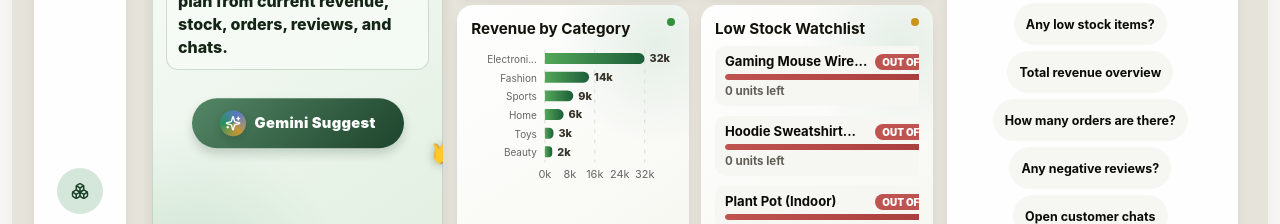
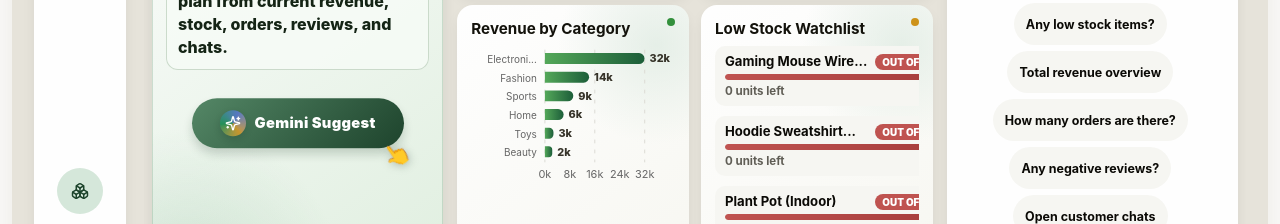
Before and after one commit to newton1306/FounderOS---AI-Business-Command-Center, a React (Vite) app: page / in a window 1280 px wide. Shown: the part 472-696 px from the top of the page. Built offline with nearby package versions, Linux system fonts and the light colour scheme.

Commit message:
fix: hand cursor position anchored to button, not full-width container
Made gemini-cta-center fit-content with margin auto so hand stays at bottom-right of button. Rotated -35deg so pointing finger aims at the button.

```diff
--- a/src/styles/app.css
+++ b/src/styles/app.css
@@ -583,25 +583,27 @@ h4 {
 /* ─── Bouncing hand cursor ─── */
 .gemini-cta-center {
   position: relative;
+  width: fit-content;
+  margin: 0 auto;
 }
 .cta-hand {
   position: absolute;
-  right: -18px;
-  bottom: -6px;
-  font-size: 1.5rem;
+  right: -12px;
+  bottom: -12px;
+  font-size: 1.4rem;
   filter: drop-shadow(0 2px 4px oklch(0.20 0.04 155 / 0.25));
   animation: handTap 2.4s cubic-bezier(0.36, 0.07, 0.19, 0.97) infinite;
   pointer-events: none;
-  transform-origin: center bottom;
+  transform-origin: 50% 80%;
 }
 @keyframes handTap {
-  0%, 100% { transform: rotate(45deg) translateY(0); }
-  10% { transform: rotate(45deg) translateY(-8px); }
-  20% { transform: rotate(45deg) translateY(2px) scale(0.92); }
-  26% { transform: rotate(45deg) translateY(0); }
-  34% { transform: rotate(45deg) translateY(-5px); }
-  42% { transform: rotate(45deg) translateY(1px) scale(0.95); }
-  50% { transform: rotate(45deg) translateY(0); }
+  0%, 100% { transform: rotate(-35deg) translateY(0); }
+  10% { transform: rotate(-35deg) translateY(-7px); }
+  20% { transform: rotate(-35deg) translateY(2px) scale(0.93); }
+  26% { transform: rotate(-35deg) translateY(0); }
+  34% { transform: rotate(-35deg) translateY(-4px); }
+  42% { transform: rotate(-35deg) translateY(1px) scale(0.96); }
+  50% { transform: rotate(-35deg) translateY(0); }
 }
 .compact-action { display: none; }
 .inline-link {
```
